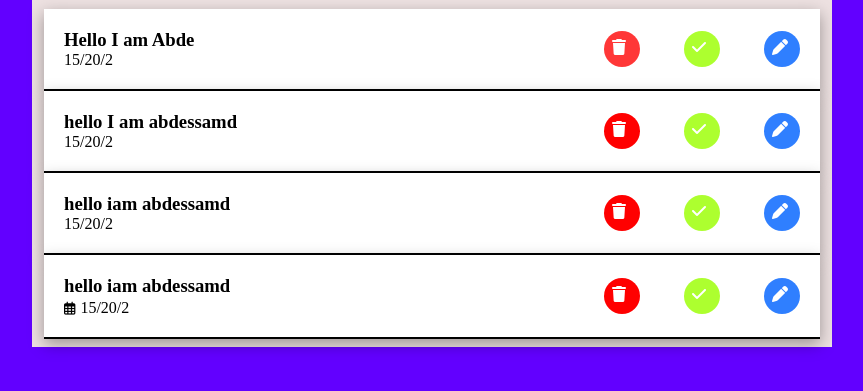
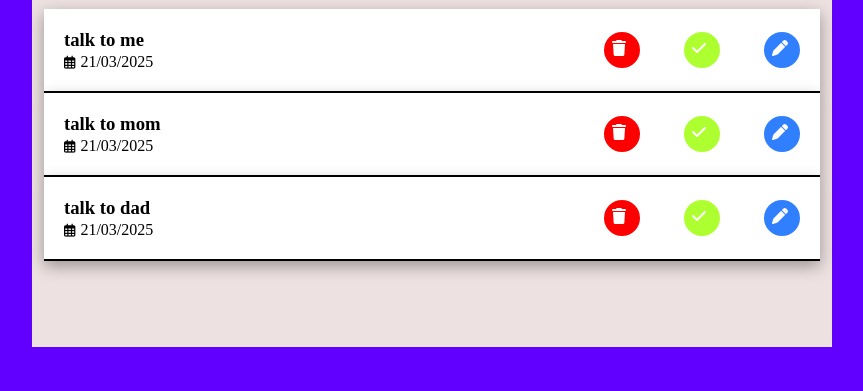
Before and after one commit to Naim-abde/todo-list, a plain HTML site: page index.html in a window 1280 px wide. Shown: the part 123-514 px from the top of the page, without its empty margins (208-1071 px from the left). Drawn offline with Linux system fonts and the light colour scheme.

Commit message:
read and create of task

```diff
--- a/css/style.css
+++ b/css/style.css
@@ -16,6 +16,7 @@ section#container{
     min-height: 400px;
     margin: auto;
     margin-top: 70px;
+
 
 
 
@@ -45,6 +46,7 @@ div#cards{
    margin-top: 12px;
 
 
+
 }
 div.card{
     border-bottom: 2px solid black;
@@ -55,6 +57,10 @@ div.card{
     justify-content: space-between;
     align-items: center;
  }
+ div.card:hover{
+    box-shadow: #ffffffce 0px 5px 15px;
+
+ }
  div.icon i{
     margin-left: 40px;
     width: 20px;
--- a/index.html
+++ b/index.html
@@ -16,48 +16,21 @@
     <section id="container">
         <div class="" id="title">
             Todo list
-            <p id="plus"> <i class="fa-solid fa-plus" style="background-color: #ffffff; color: rgb(128, 0, 255); border-radius: 50%; "></i></p>
+            <p id="plus">
+                <i class="fa-solid fa-plus" style="background-color: #ffffff; color: rgb(128, 0, 255); border-radius: 50%; ">
+
+                </i></p>
 
           </div>
 
     <div class="cards" id="cards">
+
+
+
         <div class="card">
             <div class="write">
-                 <h3 id="name">Hello I am Abde</h3>
-                <span id="time">15/20/2</span>
-            </div>
-            <div class="icon ">
-                <i class="fa-solid fa-trash" style="background-color: rgb(255, 55, 55); color: white;"></i>
-                <i class="fa-solid fa-check" style="background-color: greenyellow; color: white;"></i>
-                <i class="fa-solid fa-pen" style="background-color: rgb(47, 127, 255); color: white;"></i>
-            </div>
-        </div>
-        <div class="card">
-            <div class="write">
-                 <h3 id="name">hello I am abdessamd</h3>
-                <span id="time">15/20/2</span>
-            </div>
-            <div class="icon">
-                <i class="fa-solid fa-trash" style="background-color: red; color: white;"></i>
-                <i class="fa-solid fa-check" style="background-color: greenyellow; color: white;"></i>
-                <i class="fa-solid fa-pen" style="background-color: rgb(47, 127, 255); color: white;"></i>
-            </div>
-        </div>
-        <div class="card">
-            <div class="write">
-                 <h3 id="name">hello iam abdessamd</h3>
-                <span id="time">15/20/2</span>
-            </div>
-            <div class="icon">
-                <i class="fa-solid fa-trash" style="background-color: red; color: white;"></i>
-                <i class="fa-solid fa-check" style="background-color: greenyellow; color: white;"></i>
-                <i class="fa-solid fa-pen" style="background-color: rgb(47, 127, 255); color: white;"></i>
-            </div>
-        </div>
-        <div class="card">
-            <div class="write">
-                 <h3 id="name">hello iam abdessamd</h3>
-                 <i class="fa-regular fa-calendar-days" style="margin-top: 5px;font-size: small; margin-right: 5px;"></i><span id="time">15/20/2</span>
+                 <h3 id="name"></h3>
+                 <i class="fa-regular fa-calendar-days" style="margin-top: 5px;font-size: small; margin-right: 5px;"></i><span id="time"></span>
             </div>
             <div class="icon">
                 <i class="fa-solid fa-trash" style="background-color: red; color: white;"></i>
@@ -73,6 +46,6 @@
 
     </section>
 
-    <script src="main"></script>
+    <script src="script/main.js"></script>
 </body>
 </html>
--- a/script/main.js
+++ b/script/main.js
@@ -0,0 +1,51 @@
+var lists = [
+    {
+        "name" :"talk to me",
+        "time" : "21/03/2025",
+        "done" : false
+    },
+    {
+        "name" :"talk to mom",
+        "time" : "21/03/2025",
+        "done" : false
+    },
+    {
+        "name" :"talk to dad",
+        "time" : "21/03/2025",
+        "done" : false
+    },
+]
+
+
+ function turnlist(){
+    document.getElementById('cards').innerHTML = ""
+
+
+     for(list of lists) {
+        document.getElementById("cards").innerHTML += `<div class="card">
+                        <div class="write">
+                            <h3 id="name">${list.name}</h3>
+                            <i class="fa-regular fa-calendar-days" style="margin-top: 5px;font-size: small; margin-right: 5px;"></i><span id="time">${list.time}</span>
+                        </div>
+                        <div class="icon">
+                            <i class="fa-solid fa-trash" style="background-color: red; color: white;"></i>
+                            <i class="fa-solid fa-check" style="background-color: greenyellow; color: white;"></i>
+                            <i class="fa-solid fa-pen" style="background-color: rgb(47, 127, 255); color: white;"></i>
+                        </div>
+                    </div>`
+
+    }
+
+
+}
+turnlist()
+document.getElementById("plus").addEventListener("click",function(){
+    var  text = prompt("enter text")
+    var newTask = {
+        "name":text,
+        "time":"21/15/2002",
+        "done":false,
+    }
+    lists.push(newTask)
+    turnlist()
+})
```
